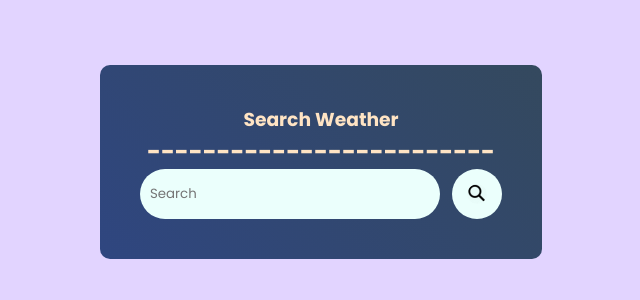
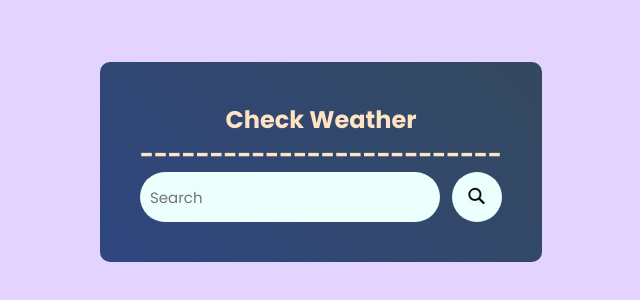
Before and after one commit to bchaudhury/weather-app, a React (Create React App) app: page / in a window 1280 px wide. Shown: the part 238-538 px from the top of the page, without its empty margins (319-959 px from the left). Built offline with nearby package versions, Linux system fonts and the light colour scheme.

Commit message:
21/3/25 Commit Rev-2

```diff
--- a/src/components/Weather.css
+++ b/src/components/Weather.css
@@ -29,7 +29,7 @@
     padding-left: 10px;
     color: #626262;
     background: #ebfffc;
-    font-size: 50px px;
+    font-size: 15px;
 }
 
 .search-bar img {
--- a/src/components/Weather.js
+++ b/src/components/Weather.js
@@ -45,8 +45,8 @@ const Weather = () => {
 
     <div className='weather'>
         <div className='heading'>
-          <h3>Search Weather</h3>
-          <h2>-------------------------</h2>
+          <h2>Check Weather</h2>
+          <h2>--------------------------</h2>
         </div>
         <div className='search-bar'>
             <input ref= {inputRef} type='text' placeholder='Search' />
```
